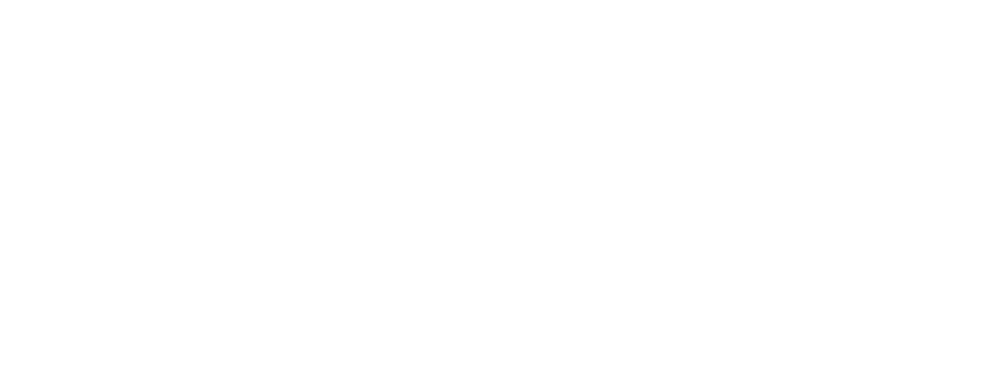
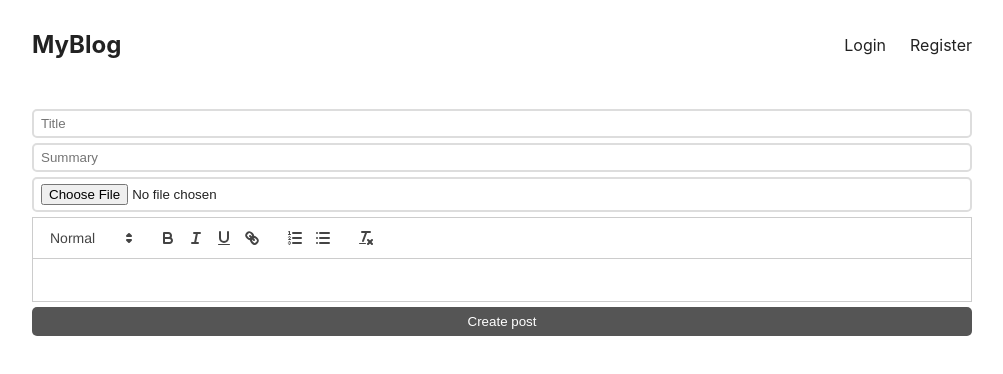
Before and after one commit to dadu99/mern-blog-posts, a React (Create React App) app in the folder client/: page /create in a window 1280 px wide. Before the commit this address had no page. Shown: the top 374 px of the page, without its empty margins (138-1141 px from the left). Built offline with nearby package versions, Linux system fonts and the light colour scheme; no server answers.

Commit message:
create post page

```diff
--- a/client/package.json
+++ b/client/package.json
@@ -8,6 +8,7 @@
     "@testing-library/user-event": "^13.2.1",
     "react": "^18.2.0",
     "react-dom": "^18.2.0",
+    "react-quill": "^2.0.0",
     "react-scripts": "5.0.1",
     "web-vitals": "^2.1.0"
   },
--- a/client/src/App.js
+++ b/client/src/App.js
@@ -5,6 +5,7 @@
 import LoginPage from "./pages/LoginPage";
 import RegisterPage from "./pages/RegisterPage";
 import { UserContextProvider } from "./UserContext";
+import CreatePost from "./pages/CreatePost";
 
 function App() {
   return (
@@ -14,6 +15,7 @@
           <Route index element={<IndexPage />} />
           <Route path="/login" element={<LoginPage />} />
           <Route path="/register" element={<RegisterPage />} />
+          <Route path="/create" element={<CreatePost />} />
         </Route>
       </Routes>
     </UserContextProvider>
--- /dev/null
+++ b/client/src/pages/CreatePost.js
@@ -0,0 +1,51 @@
+import ReactQuill from "react-quill";
+import "react-quill/dist/quill.snow.css";
+import { useState } from "react";
+
+export default function CreatePost() {
+  const [title, setTitle] = useState("");
+  const [summary, setSummary] = useState("");
+  const [content, setContent] = useState("");
+  const [files, setFiles] = useState("");
+
+  function createNewPost(ev) {
+    const data = new FormData();
+    data.set("title", title);
+    data.set("summary", summary);
+    data.set("content", content);
+    data.set("file", files[0]);
+
+    console.log(files);
+
+    ev.preventDefault();
+
+    fetch("http://localhost:4000/post", {
+      method: "POST",
+      body: data,
+      credentials: "include",
+    });
+  }
+
+  return (
+    <form onSubmit={createNewPost}>
+      <input
+        type="title"
+        placeholder={"Title"}
+        value={title}
+        onChange={(ev) => setTitle(ev.target.value)}
+      />
+      <input
+        type="summary"
+        placeholder={"Summary"}
+        value={summary}
+        onChange={(ev) => setSummary(ev.target.value)}
+      />
+      <input type="file" onChange={(ev) => setFiles(ev.target.files)} />
+      <ReactQuill
+        value={content}
+        onChange={(newValue) => setContent(newValue)}
+      ></ReactQuill>
+      <button style={{ marginTop: "5px" }}>Create post</button>
+    </form>
+  );
+}
```
Also changed, not shown: 1 other file (tests, documents, lock files or other folders).
